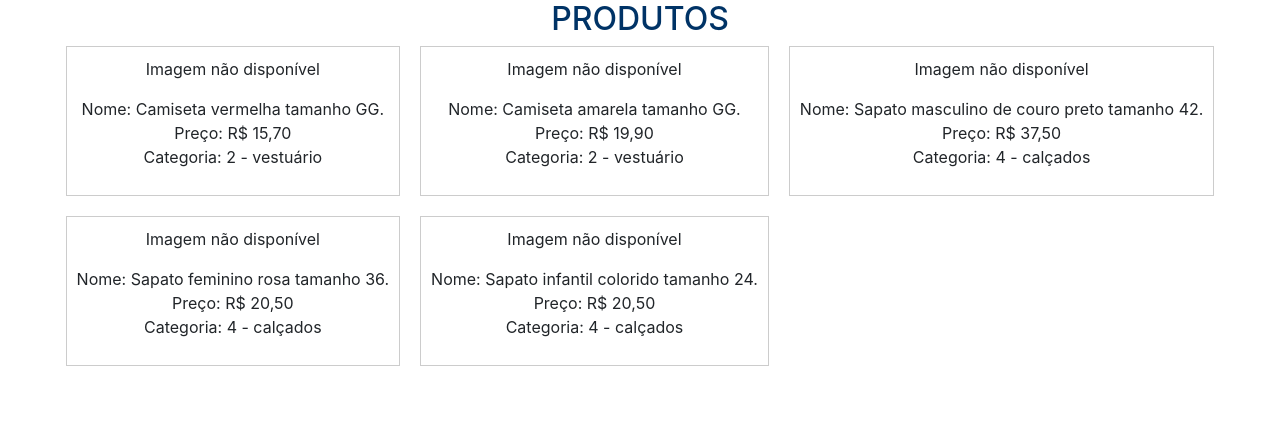
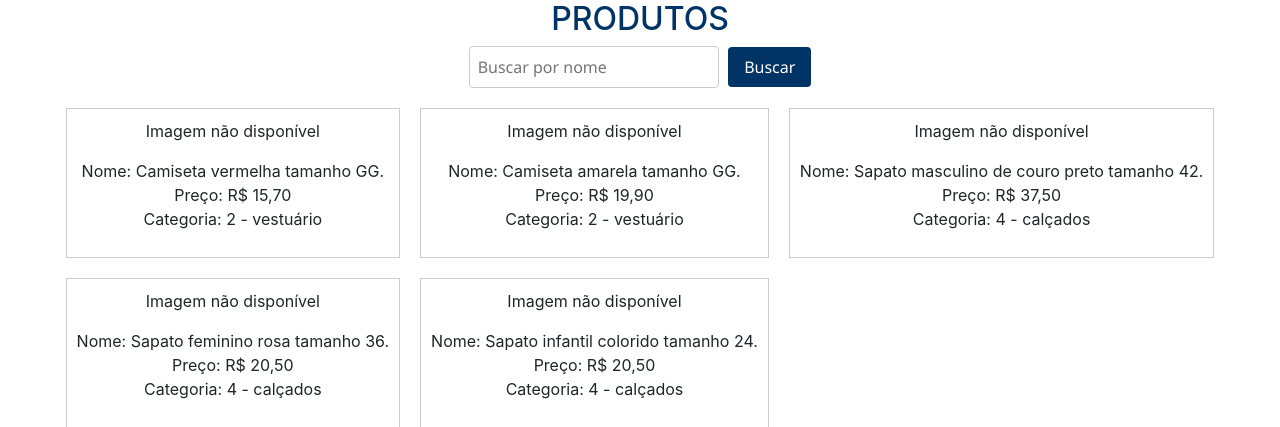
Before and after one commit to tiagodbarbieri/vitrine-virtual-bazar-da-pechincha-ibj, a Django app: page / in a window 1280 px wide. Shown: the part 72-499 px from the top of the page. Run offline with Django 5.2, Linux system fonts and the light colour scheme; data comes from the database, SQL or seed files in the repository.

Commit message:
Adicionar funcionalidade de busca e estilização ao formulário de pesquisa na lista de produtos

```diff
--- a/prj_vitrine_virtual/main/views.py
+++ b/prj_vitrine_virtual/main/views.py
@@ -2,5 +2,9 @@ from django.shortcuts import render
 from .models import Item
 
 def listar_itens(request):
-    lista_itens = Item.objects.all()  # Obtém todos os itens
+    busca = request.GET.get('busca', '')
+    if busca:
+        lista_itens = Item.objects.filter(description__icontains=busca)
+    else:
+        lista_itens = Item.objects.all()
     return render(request, "index.html", {"lista_itens": lista_itens})
--- a/prj_vitrine_virtual/templates/index.html
+++ b/prj_vitrine_virtual/templates/index.html
@@ -1,7 +1,40 @@
 {% extends "base.html" %}
 {% block content %}
     <h2 style="text-align: center; color: #003366;">PRODUTOS</h2>
+    <div style="text-align: center; margin-bottom: 20px;">
+        <form action="" method="GET" class="search-form">
+            <input type="text" name="busca" placeholder="Buscar por nome" class="search-input" />
+            <button type="submit" class="search-button">Buscar</button>
+        </form>
+    </div>
     <style>
+        /* Estilos para o formulário de busca */
+        .search-form {
+            display: inline-block;
+        }
+        .search-input {
+            font-family: 'Segoe UI', Tahoma, Geneva, Verdana, sans-serif;
+            font-size: 16px;
+            padding: 8px;
+            border: 1px solid #ccc;
+            border-radius: 4px;
+            width: 250px;
+        }
+        .search-button {
+            font-family: 'Segoe UI', Tahoma, Geneva, Verdana, sans-serif;
+            font-size: 16px;
+            padding: 8px 16px;
+            margin-left: 5px;
+            border: none;
+            background-color: #003366;  /* mesma cor da barra de navegação */
+            color: #fff;
+            border-radius: 4px;
+            cursor: pointer;
+        }
+        .search-button:hover {
+            background-color: #002244;
+        }
+        /* Estilos para a grid de produtos */
         .grid-container {
             display: grid;
             grid-template-columns: repeat(3, auto);
```
